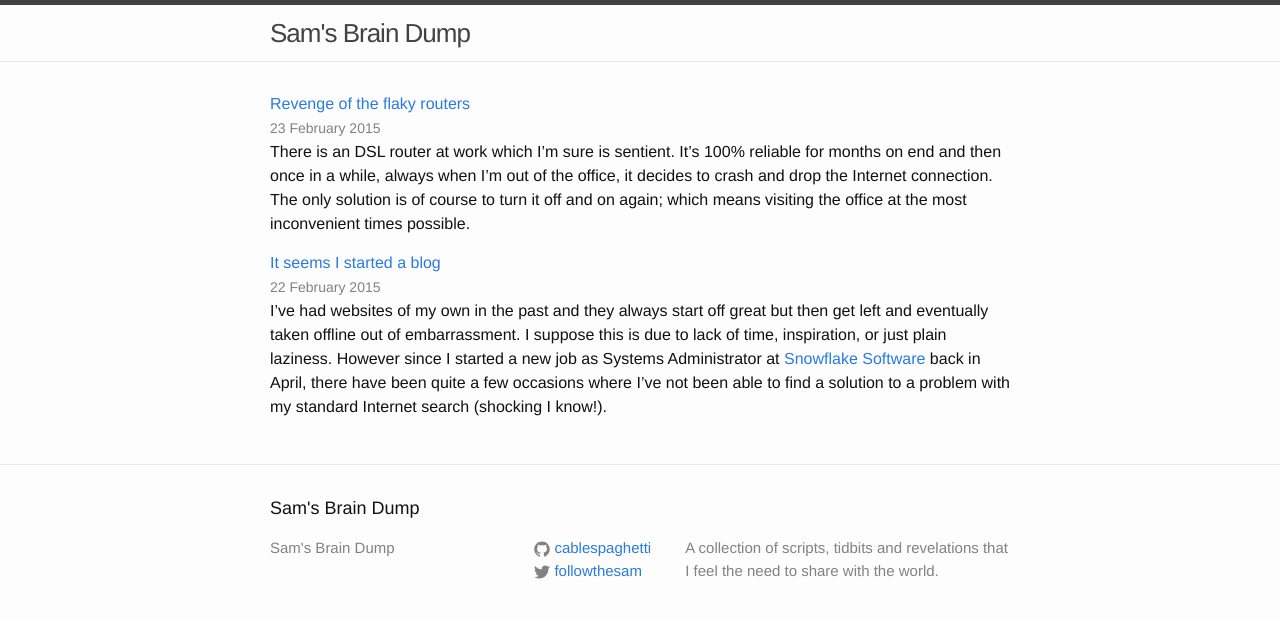
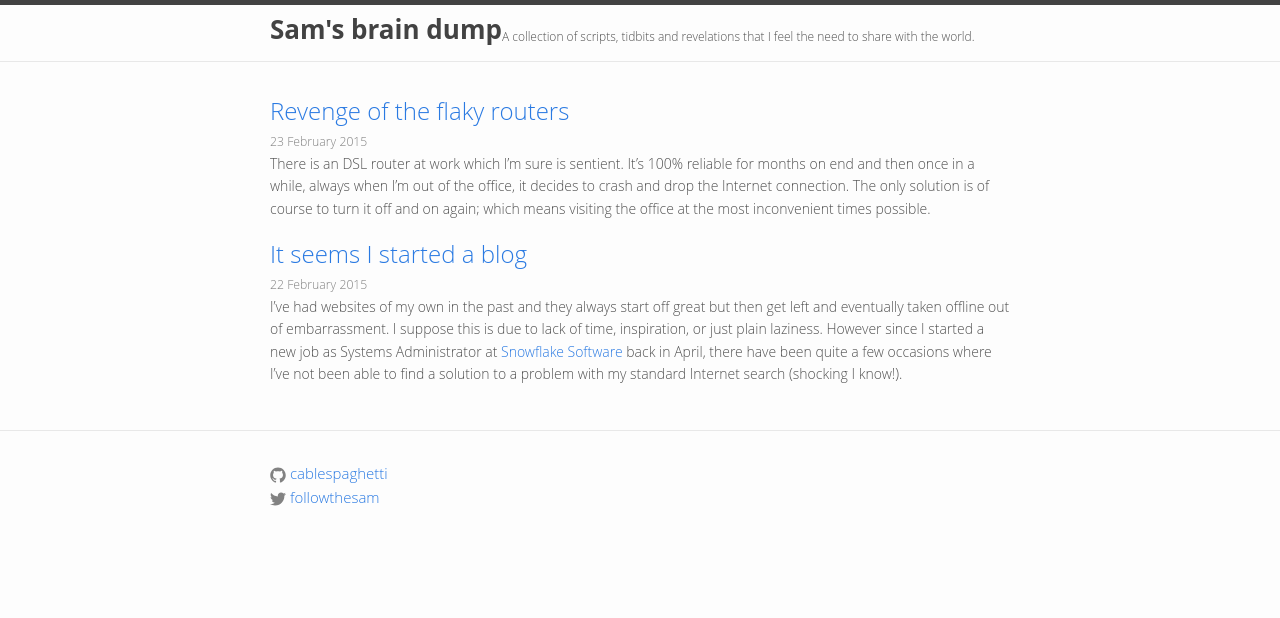
Before and after one commit to cablespaghetti/cablespaghetti.github.io, a Jekyll site: the page built from index.html, in a window 1280 px wide. Shown: the top 618 px of the page. Built offline with Jekyll 4.4.1, drawn with Linux system fonts in a browser that asks for light colours.

Commit message:
Styling and layout changes

```diff
--- a/_config.yml
+++ b/_config.yml
@@ -1,5 +1,5 @@
 # Site settings
-title: Sam's Brain Dump
+title: Sam's brain dump
 description: > # this means to ignore newlines until "baseurl:"
   A collection of scripts, tidbits and revelations that I feel the need to
   share with the world.
--- a/_includes/footer.html
+++ b/_includes/footer.html
@@ -1,18 +1,7 @@
 <footer class="site-footer">
-
   <div class="wrapper">
-
-    <h2 class="footer-heading">{{ site.title }}</h2>
-
     <div class="footer-col-wrapper">
-      <div class="footer-col  footer-col-1">
-        <ul class="contact-list">
-          <li>{{ site.title }}</li>
-          <li><a href="mailto:{{ site.email }}">{{ site.email }}</a></li>
-        </ul>
-      </div>
-
-      <div class="footer-col  footer-col-2">
+       <div class="footer-col  footer-col-1">
         <ul class="social-media-list">
           {% if site.github_username %}
           <li>
@@ -44,12 +33,6 @@
           {% endif %}
         </ul>
       </div>
-
-      <div class="footer-col  footer-col-3">
-        <p class="text">{{ site.description }}</p>
-      </div>
     </div>
-
   </div>
-
 </footer>
--- a/_includes/header.html
+++ b/_includes/header.html
@@ -2,9 +2,10 @@
 
   <div class="wrapper">
 
-    <a class="site-title" href="{{ site.baseurl }}/">{{ site.title }}</a>
+    <a class="site-title" href="{{ site.baseurl }}/">{{ site.title }}</a><br />
+    <span class="site-description">{{ site.description }}</span>
 
-    <nav class="site-nav">
+<!--    <nav class="site-nav">
       <a href="#" class="menu-icon">
         <svg viewBox="0 0 18 15">
           <path fill="#424242" d="M18,1.484c0,0.82-0.665,1.484-1.484,1.484H1.484C0.665,2.969,0,2.304,0,1.484l0,0C0,0.665,0.665,0,1.484,0 h15.031C17.335,0,18,0.665,18,1.484L18,1.484z"/>
@@ -20,7 +21,7 @@
           {% endif %}
         {% endfor %}
       </div>
-    </nav>
+    </nav> -->
 
   </div>
 
--- a/_sass/_layout.scss
+++ b/_sass/_layout.scss
@@ -12,8 +12,8 @@
 
 .site-title {
     font-size: 26px;
-    line-height: 56px;
-    letter-spacing: -1px;
+    line-height: 48px;
+    font-weight: bold;
     margin-bottom: 0;
     float: left;
 
@@ -21,7 +21,14 @@
     &:visited {
         color: $grey-color-dark;
     }
+
 }
+
+.site-description {
+    font-size: 12px;
+    float: left;
+}
+
 
 .site-nav {
     float: right;
--- a/css/main.scss
+++ b/css/main.scss
@@ -6,14 +6,14 @@
 
 
 // Our variables
-$base-font-family: Helvetica, Arial, sans-serif;
-$base-font-size:   16px;
+$base-font-family: 'Open Sans', Helvetica, Arial, sans-serif;
+$base-font-size:   14px;
 $small-font-size:  $base-font-size * 0.875;
-$base-line-height: 1.5;
+$base-line-height: 1.6;
 
 $spacing-unit:     30px;
 
-$text-color:       #111;
+$text-color:       #515151;
 $background-color: #fdfdfd;
 $brand-color:      #2a7ae2;
 
--- a/index.html
+++ b/index.html
@@ -6,7 +6,7 @@
   {% for post in site.posts %}
     {% unless post.draft %}
     <article class="post">
-    <a href="{{ post.url }}">{{ post.title }}</a><br/>
+    <span class="post-link"><a href="{{ post.url }}">{{ post.title }}</a></span>
     <span class="post-meta">{{ post.date | date: "%d %B %Y" }}</span>
     {{ post.excerpt }}
     </article>
```
